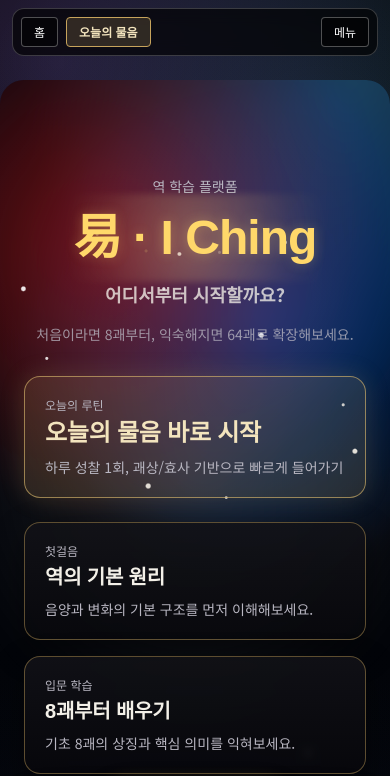
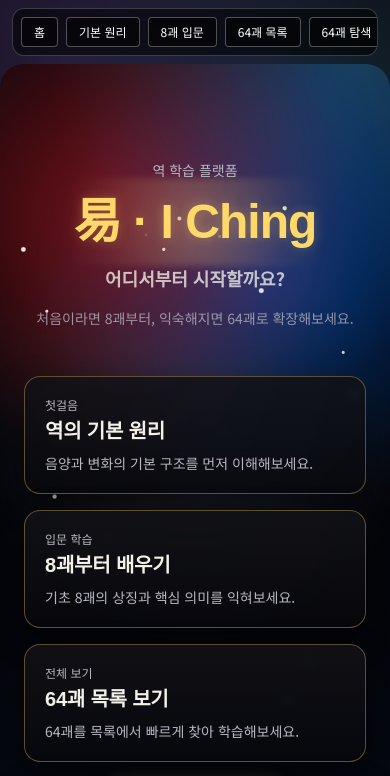
Before and after one commit to kinddragon1224/iching-learning-web, a Next.js app: page / in a window 390 px wide. Shown: the top 776 px of the page. Built offline with nearby package versions, Linux system fonts and the light colour scheme.

Commit message:
Revert "ui: 홈 오늘의 물음 강조 + 모바일 네비를 메뉴형으로 재구성"
This reverts commit 734f3d751c73b79a5d76e0b98f0eaa1e7c50a89a.

```diff
--- a/app/layout.tsx
+++ b/app/layout.tsx
@@ -34,27 +34,7 @@ export default function RootLayout({
     <html lang="ko">
       <body className={`${notoSansKr.variable} ${notoSerifKr.variable} ${geistMono.variable} antialiased`}>
         <nav className="fixed inset-x-0 top-0 z-[100] px-3 pt-2">
-          {/* Mobile compact nav */}
-          <div className="md:hidden mx-auto flex max-w-4xl items-center gap-2 rounded-xl border border-white/20 bg-black/65 p-2 backdrop-blur">
-            <Link href="/" className="shrink-0 rounded border border-white/30 bg-black/55 px-3 py-1.5 text-xs text-white">홈</Link>
-            <Link href="/daily" className="shrink-0 rounded border border-[var(--gold-line)] bg-[rgba(212,178,106,0.18)] px-3 py-1.5 text-xs font-semibold text-[#f3e4be]">오늘의 물음</Link>
-            <details className="ml-auto relative">
-              <summary className="list-none cursor-pointer shrink-0 rounded border border-white/30 bg-black/55 px-3 py-1.5 text-xs text-white">메뉴</summary>
-              <div className="absolute right-0 mt-2 w-44 rounded-xl border border-white/20 bg-black/90 p-2 shadow-xl">
-                <div className="flex flex-col gap-1 text-xs">
-                  <Link href="/principles" className="rounded px-2 py-1.5 hover:bg-white/10">기본 원리</Link>
-                  <Link href="/bagua" className="rounded px-2 py-1.5 hover:bg-white/10">8괘 입문</Link>
-                  <Link href="/hexagrams" className="rounded px-2 py-1.5 hover:bg-white/10">64괘 목록</Link>
-                  <Link href="/explore" className="rounded px-2 py-1.5 hover:bg-white/10">64괘 탐색</Link>
-                  <Link href="/studio" className="rounded px-2 py-1.5 hover:bg-white/10">학습 실험실</Link>
-                  <Link href="/faq" className="rounded px-2 py-1.5 hover:bg-white/10">자주 묻는 질문</Link>
-                </div>
-              </div>
-            </details>
-          </div>
-
-          {/* Desktop full nav */}
-          <div className="hidden md:flex mx-auto max-w-4xl gap-2 overflow-x-auto rounded-xl border border-white/20 bg-black/55 p-2 backdrop-blur">
+          <div className="mx-auto flex max-w-4xl gap-2 overflow-x-auto rounded-xl border border-white/20 bg-black/55 p-2 backdrop-blur">
             <Link href="/" className="shrink-0 rounded border border-white/30 bg-black/55 px-3 py-1.5 text-xs text-white">홈</Link>
             <Link href="/principles" className="shrink-0 rounded border border-white/30 bg-black/55 px-3 py-1.5 text-xs text-white">기본 원리</Link>
             <Link href="/bagua" className="shrink-0 rounded border border-white/30 bg-black/55 px-3 py-1.5 text-xs text-white">8괘 입문</Link>
@@ -65,7 +45,7 @@ export default function RootLayout({
             <Link href="/faq" className="shrink-0 rounded border border-white/30 bg-black/55 px-3 py-1.5 text-xs text-white">자주 묻는 질문</Link>
           </div>
         </nav>
-        <div className="pt-20 md:pt-16">{children}</div>
+        <div className="pt-16">{children}</div>
       </body>
     </html>
   );
--- a/app/page.tsx
+++ b/app/page.tsx
@@ -21,15 +21,7 @@ export default function Home() {
         <p className="text-sm text-[var(--text-muted)] home-fade-up-delay">처음이라면 8괘부터, 익숙해지면 64괘로 확장해보세요.</p>
       </header>
 
-      <section className="relative z-10 mt-8">
-        <Link href="/daily" className="block rounded-2xl border border-[rgba(212,178,106,0.65)] bg-[rgba(212,178,106,0.14)] p-5 shadow-[0_0_24px_rgba(212,178,106,0.18)] panel-hover">
-          <p className="text-xs text-[var(--text-muted)]">오늘의 루틴</p>
-          <h2 className="mt-1 text-2xl font-semibold text-[#f3e4be]">오늘의 물음 바로 시작</h2>
-          <p className="mt-2 text-sm text-[var(--text-muted)]">하루 성찰 1회, 괘상/효사 기반으로 빠르게 들어가기</p>
-        </Link>
-      </section>
-
-      <section className="relative z-10 mt-6 grid gap-4 md:grid-cols-2 lg:grid-cols-5">
+      <section className="relative z-10 mt-12 grid gap-4 md:grid-cols-2 lg:grid-cols-5">
         <Link href="/principles" className="paper-panel rounded-2xl p-5 panel-hover ring-1 ring-[rgba(212,178,106,0.45)]">
           <p className="text-xs text-[var(--text-muted)]">첫걸음</p>
           <h2 className="mt-1 text-xl font-semibold">역의 기본 원리</h2>
```
